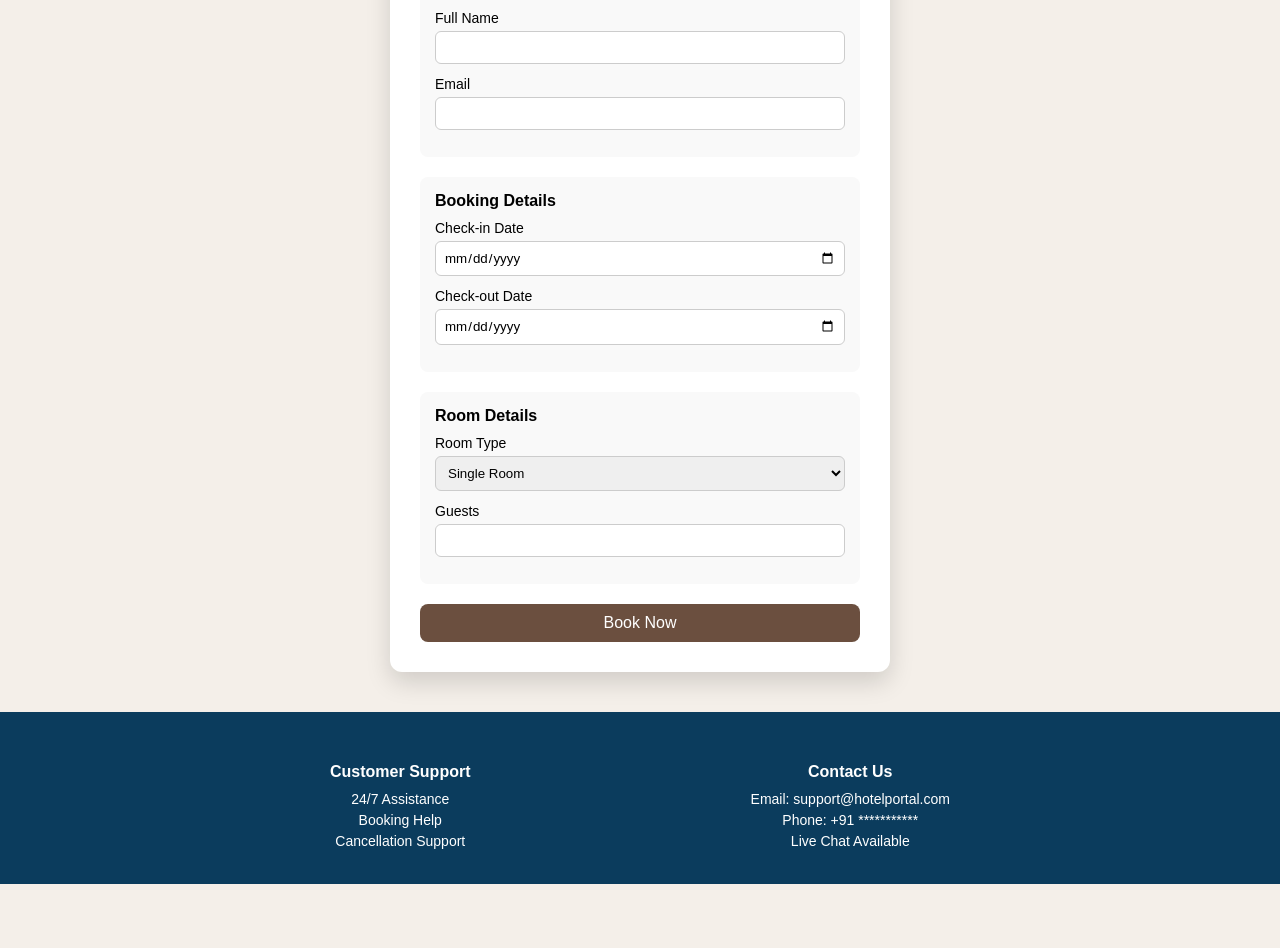
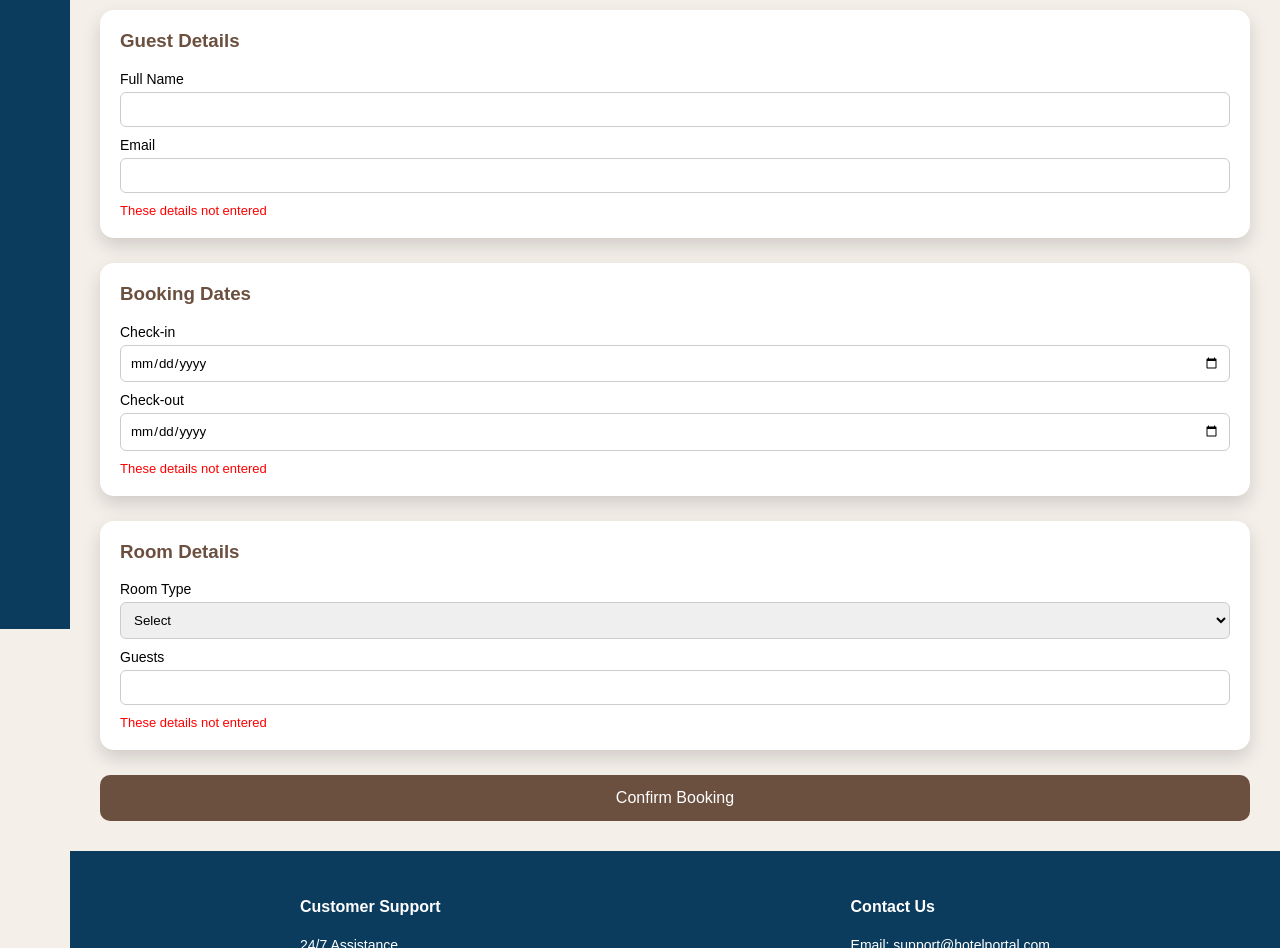
Before and after one commit to Pavan0000008/hotel-booking-portal, a plain HTML site: page booking.html in a window 1280 px wide. Shown: the part 171-1119 px from the top of the page. Before the commit the page ends 1055 px from the top, so only its background shows below. Drawn offline with Linux system fonts and the light colour scheme.

Commit message:
booking.html

```diff
--- a/booking.html
+++ b/booking.html
@@ -10,64 +10,179 @@
     font-family: Arial, sans-serif;
 }
 
+/* ===== BODY ===== */
 body {
     margin: 0;
     min-height: 100vh;
     background-color: #f4efe9;
     display: flex;
-            flex-direction: column;
-            align-items: center;
 }
 
-        .container {
-            background: #ffffff;
-            width: 500px;
-            padding: 30px;
-            border-radius: 12px;
-            box-shadow: 0 10px 25px rgba(0,0,0,0.15);
-            margin-top: 40px;
-            margin-bottom: 40px;
+/* ===== SIDEBAR (ANIMATED) ===== */
+.sidebar {
+    width: 60px;
+    background-color: #0b3c5d;
+    color: white;
+    padding: 20px 10px;
+    transition: width 0.4s ease;
+    overflow: hidden;
 }
 
-        h2 {
-            text-align: center;
-            margin-bottom: 20px;
+/* ===== SIDEBAR (REAL ANIMATION) ===== */
+.sidebar {
+    position: fixed;
+    left: 0;
+    top: 0;
+    height: 100vh;
+    width: 70px;
+    background-color: #0b3c5d;
+    color: white;
+    padding: 20px 10px;
+    overflow: hidden;
+
+    /* animation */
+    transition: width 0.4s ease-in-out;
 }
 
+.sidebar:hover {
+    width: 240px;
+}
+
+/* content animation */
+.sidebar h2,
+.sidebar p {
+    white-space: nowrap;
+    opacity: 0;
+    transform: translateX(-30px);
+    transition: opacity 0.3s ease, transform 0.3s ease;
+}
+
+/* when sidebar opens */
+.sidebar:hover h2,
+.sidebar:hover p {
+    opacity: 1;
+    transform: translateX(0);
+}
+
+.sidebar h2 {
+    text-align: center;
+    margin-bottom: 30px;
+}
+
+.sidebar p {
+    margin: 20px 0;
+    font-size: 14px;
+}
+.main {
+    margin-left: 70px;
+    transition: margin-left 0.4s ease-in-out;
+}
+
+.sidebar:hover ~ .main {
+    margin-left: 240px;
+}
+
+
+/* ===== MAIN AREA ===== */
+.main {
+    flex: 1;
+    display: flex;
+    flex-direction: column;
+}
+
+/* ===== TOP BAR ===== */
+.topbar {
+    background-color: #ffffff;
+    padding: 15px 25px;
+    display: flex;
+    justify-content: flex-end;
+    align-items: center;
+    box-shadow: 0 4px 10px rgba(0,0,0,0.1);
+}
+
+.user-area {
+    display: flex;
+    align-items: center;
+    gap: 12px;
+}
+
+.user-area img {
+    width: 38px;
+    height: 38px;
+    border-radius: 50%;
+}
+
+.logout {
+    background-color: #d9534f;
+    color: white;
+    text-decoration: none;
+    padding: 8px 14px;
+    border-radius: 6px;
+    font-size: 14px;
+}
+
+.logout:hover {
+    background-color: #c9302c;
+}
+
+/* ===== CONTENT ===== */
+.content {
+    padding: 30px;
+}
+
+.content h1 {
+    margin-bottom: 25px;
+    color: #3e2f25;
+}
+
+/* ===== FORM SECTIONS ===== */
 .section {
-            margin-bottom: 20px;
-            padding: 15px;
-            border-radius: 8px;
-            background-color: #f9f9f9;
+    background-color: white;
+    padding: 20px;
+    border-radius: 14px;
+    margin-bottom: 25px;
+    box-shadow: 0 8px 18px rgba(0,0,0,0.15);
 }
 
 .section h3 {
     margin-top: 0;
-            margin-bottom: 10px;
-            font-size: 16px;
+    color: #6b4f3f;
 }
 
 label {
+    display: block;
+    margin-top: 10px;
     font-size: 14px;
-            display: block;
-            margin-bottom: 5px;
 }
 
 input, select {
     width: 100%;
-            padding: 8px;
-            margin-bottom: 12px;
+    padding: 9px;
+    margin-top: 5px;
     border-radius: 6px;
     border: 1px solid #ccc;
 }
 
+/* ===== CSS-ONLY VALIDATION ===== */
+.warning {
+    display: none;
+    color: red;
+    font-size: 13px;
+    margin-top: 10px;
+}
+
+.section:has(:invalid) .warning {
+    display: block;
+}
+
+/* ===== BUTTON ===== */
 button {
     width: 100%;
-            padding: 10px;
+    padding: 14px;
     background-color: #6b4f3f;
     color: white;
     border: none;
-            border-radius: 8px;
+    border-radius: 10px;
     font-size: 16px;
     cursor: pointer;
 }
@@ -76,28 +191,17 @@
     background-color: #5a4032;
 }
 
-        /* SUPPORT SECTION */
-        .support-section {
-            width: 100%;
+/* ===== SUPPORT ===== */
+.support {
     background-color: #0b3c5d;
     color: white;
-            padding: 30px 0;
+    padding: 25px;
+    display: flex;
+    justify-content: space-around;
 }
 
-        .support-container {
-            max-width: 900px;
-            margin: auto;
-            display: flex;
-            justify-content: space-around;
-            text-align: center;
-        }
-
-        .support-box h4 {
-            margin-bottom: 10px;
-        }
-
-        .support-box p {
-            margin: 5px 0;
+.support p {
+    margin: 6px 0;
     font-size: 14px;
 }
 </style>
@@ -105,70 +209,91 @@
 
 <body>
 
-<div class="container">
-    <h2>Hotel Booking Portal</h2>
+<!-- SIDEBAR -->
+<div class="sidebar">
+    <h2>Hotel</h2>
+    <p>🏨 Book Rooms</p>
+    <p>📅 My Bookings</p>
+    <p>📞 Support</p>
+</div>
+
+<!-- MAIN -->
+<div class="main">
+
+<!-- TOP BAR -->
+<div class="topbar">
+    <div class="user-area">
+        <img src="https://cdn-icons-png.flaticon.com/512/149/149071.png" alt="User">
+        <a href="index.html" class="logout">Logout</a>
+    </div>
+</div>
+
+<!-- CONTENT -->
+<div class="content">
+<h1>Book Your Stay</h1>
 
 <form>
 
+<!-- Guest Details -->
 <div class="section">
     <h3>Guest Details</h3>
-
     <label>Full Name</label>
-            <input type="text">
+    <input type="text" required>
 
     <label>Email</label>
-            <input type="email">
+    <input type="email" required>
+
+    <div class="warning">These details not entered</div>
 </div>
 
+<!-- Booking Dates -->
 <div class="section">
-            <h3>Booking Details</h3>
+    <h3>Booking Dates</h3>
+    <label>Check-in</label>
+    <input type="date" required>
 
-            <label>Check-in Date</label>
-            <input type="date">
+    <label>Check-out</label>
+    <input type="date" required>
 
-            <label>Check-out Date</label>
-            <input type="date">
+    <div class="warning">These details not entered</div>
 </div>
 
+<!-- Room Details -->
 <div class="section">
     <h3>Room Details</h3>
-
     <label>Room Type</label>
-            <select>
-                <option>Single Room</option>
-                <option>Double Room</option>
-                <option>Deluxe Room</option>
+    <select required>
+        <option value="">Select</option>
+        <option>Single</option>
+        <option>Double</option>
+        <option>Deluxe</option>
     </select>
 
     <label>Guests</label>
-            <input type="number" min="1">
+    <input type="number" min="1" required>
+
+    <div class="warning">These details not entered</div>
 </div>
 
-        <button type="submit">Book Now</button>
+<button type="submit">Confirm Booking</button>
 
 </form>
 </div>
 
-<!-- DARK BLUE SUPPORT SECTION -->
-<div class="support-section">
-    <div class="support-container">
-
-        <div class="support-box">
+<!-- SUPPORT -->
+<div class="support">
+    <div>
         <h4>Customer Support</h4>
         <p>24/7 Assistance</p>
         <p>Booking Help</p>
-            <p>Cancellation Support</p>
     </div>
-
-        <div class="support-box">
+    <div>
         <h4>Contact Us</h4>
         <p>Email: support@hotelportal.com</p>
         <p>Phone: +91 ***********</p>
-            <p>Live Chat Available</p>
+    </div>
 </div>
 
 </div>
-</div>
-
 </body>
 </html>
```
Lines whose indentation alone changed are shown as unchanged.
